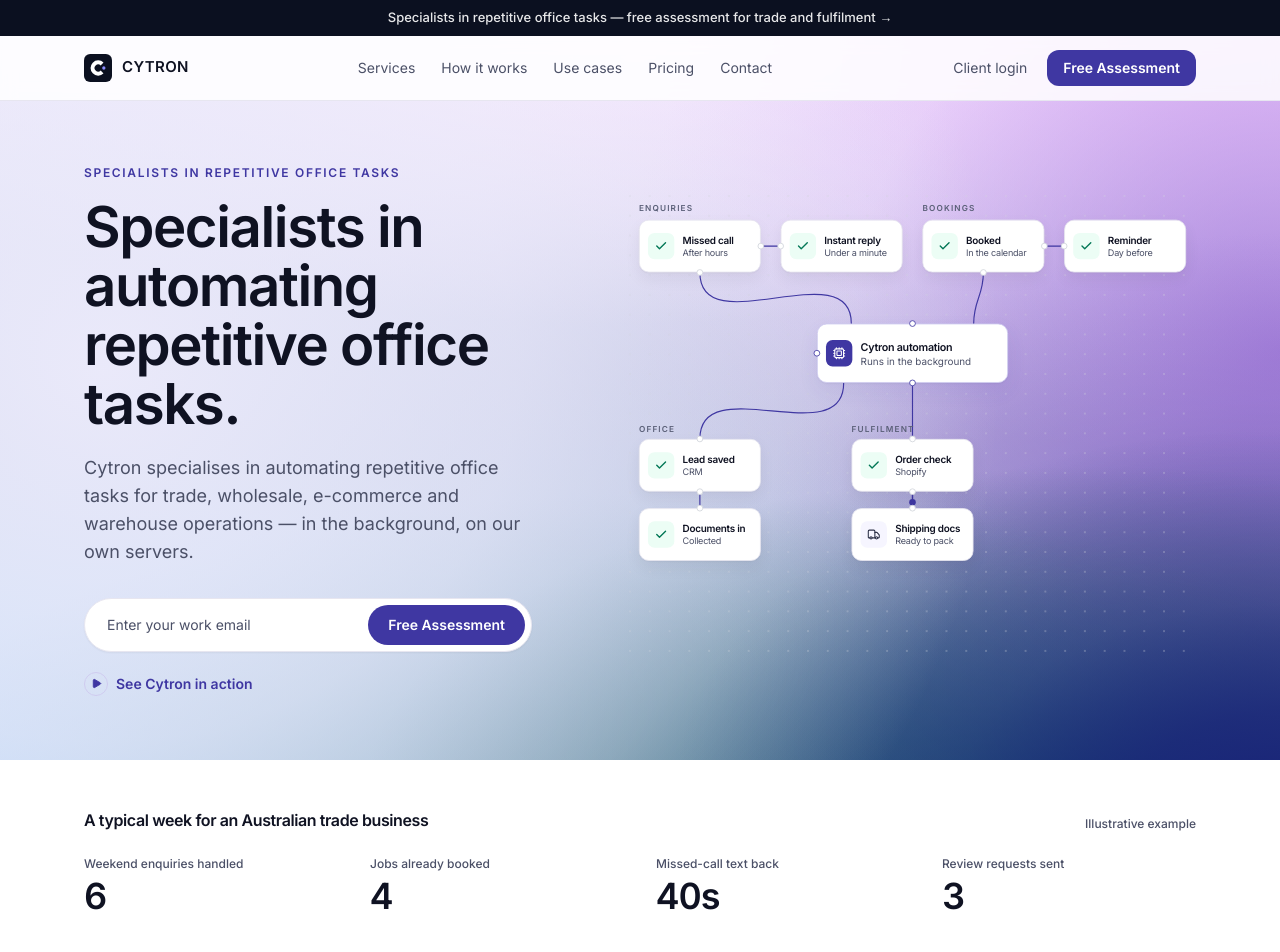
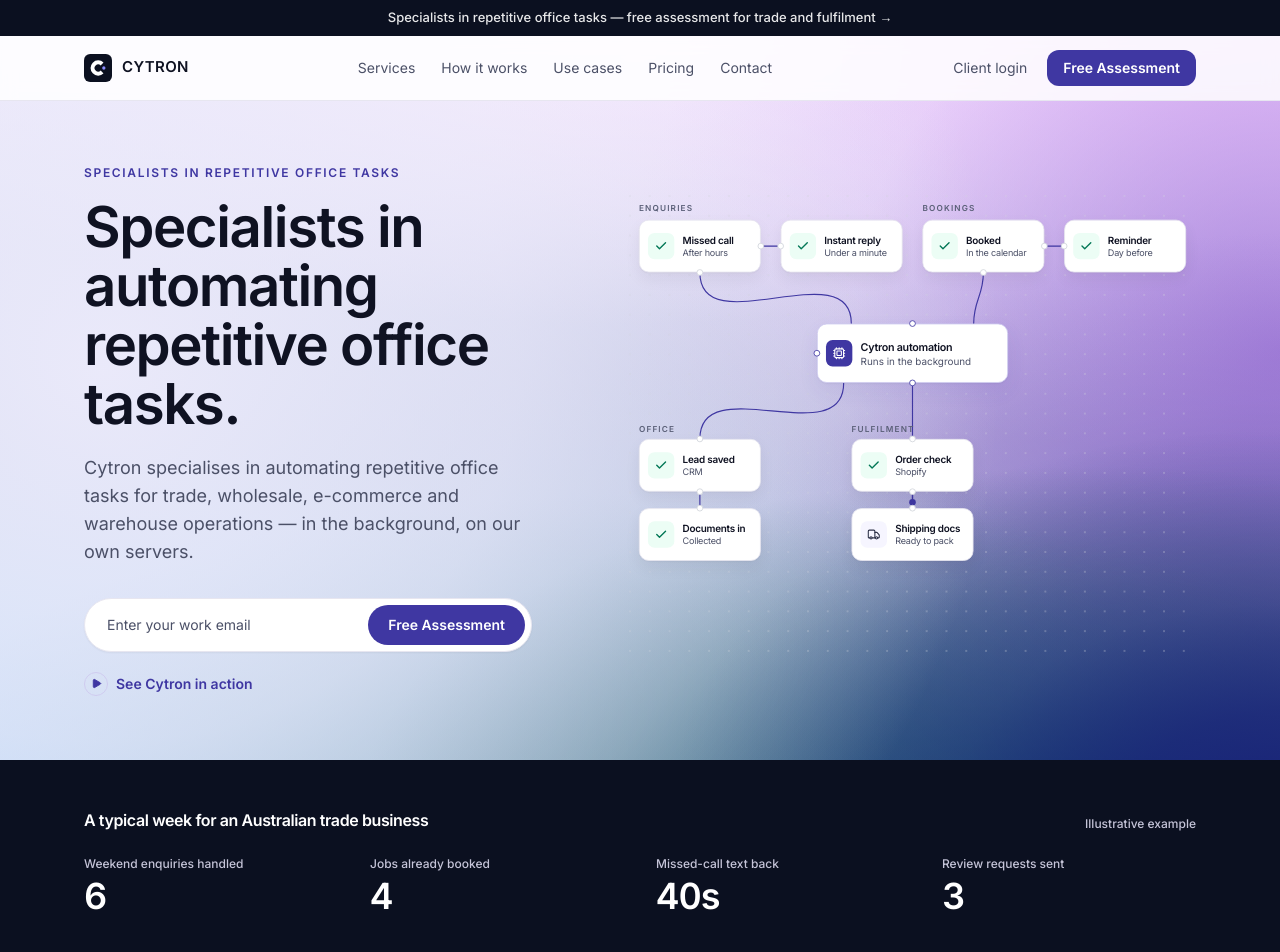
Before and after one commit to thiagocaian/Generate-auto-post-AI-videos-to-social-media-with-Veo3-and-Blotato, a Next.js app: page / in a window 1280 px wide. Shown: the top 952 px of the page. Built offline with nearby package versions, Linux system fonts and the light colour scheme.

Commit message:
Stats band: use the logo navy, with light text

```diff
--- a/components/marketing/week-metrics.tsx
+++ b/components/marketing/week-metrics.tsx
@@ -58,17 +58,17 @@ export default function WeekMetrics() {
     <section
       ref={ref}
       aria-labelledby="week-metrics-heading"
-      className="border-b border-[#e7e6f0] bg-white"
+      className="border-b border-[#e7e6f0] bg-[#0B1020]"
     >
       <div className="mx-auto max-w-6xl px-5 py-10 sm:py-12">
         <div className="flex flex-wrap items-end justify-between gap-2">
           <h2
             id="week-metrics-heading"
-            className="text-[15px] font-semibold tracking-tight text-[#0f1222] sm:text-base"
+            className="text-[15px] font-semibold tracking-tight text-white sm:text-base"
           >
             A typical week for an Australian trade business
           </h2>
-          <p className="text-xs font-medium text-[#4b5067]">Illustrative example</p>
+          <p className="text-xs font-medium text-[#C5C4D8]">Illustrative example</p>
         </div>
         <dl className="mt-6 grid grid-cols-2 gap-6 sm:grid-cols-4 sm:gap-8">
           {METRICS.map((m, i) => (
@@ -78,8 +78,8 @@ export default function WeekMetrics() {
               animate={inView ? { opacity: 1, y: 0 } : undefined}
               transition={{ delay: reduced ? 0 : i * 0.07, duration: 0.35, ease: "easeOut" }}
             >
-              <dt className="text-xs font-medium leading-snug text-[#4b5067]">{m.label}</dt>
-              <dd className="mt-1 text-3xl font-semibold tabular-nums tracking-tight text-[#0f1222] sm:text-4xl">
+              <dt className="text-xs font-medium leading-snug text-[#C5C4D8]">{m.label}</dt>
+              <dd className="mt-1 text-3xl font-semibold tabular-nums tracking-tight text-white sm:text-4xl">
                 <CountUp target={m.target} suffix={m.suffix} start={inView} reduced={reduced} />
               </dd>
             </motion.div>
```
